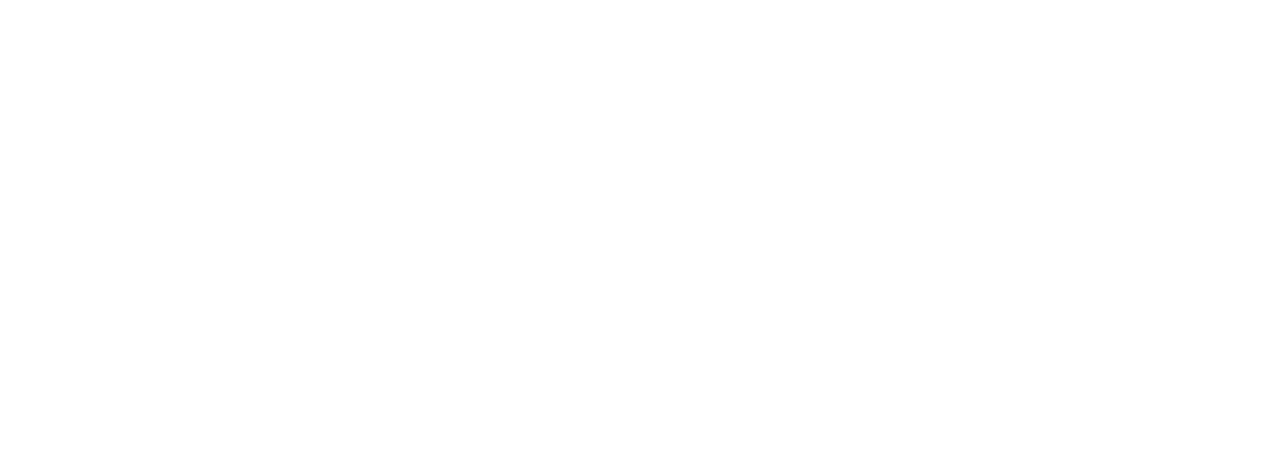
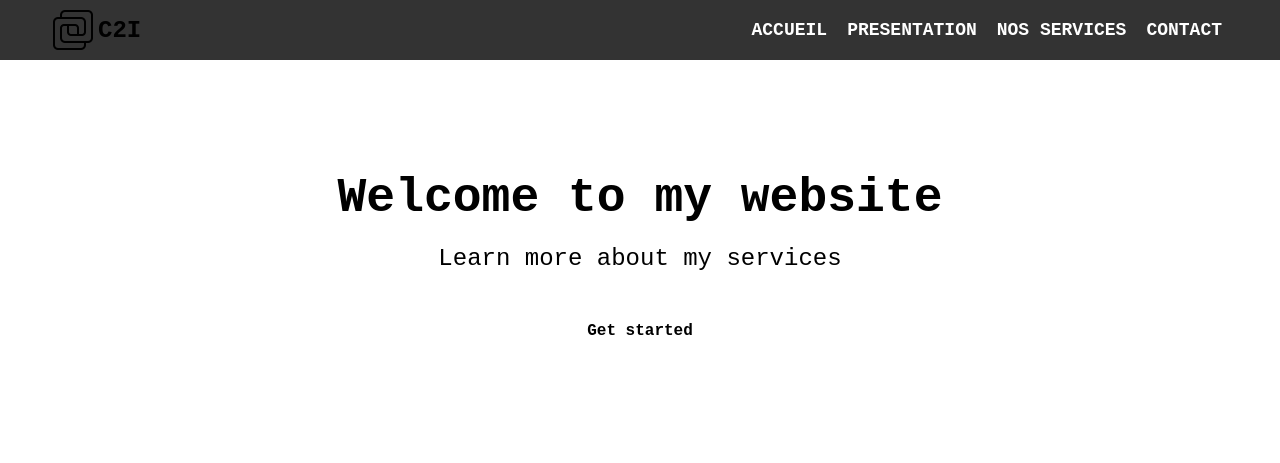
Before and after one commit to morislorys/aplicaen, a plain HTML site: page index.html in a window 1280 px wide. Drawn offline with Linux system fonts and the light colour scheme.

Commit message:
another commit

```diff
--- a/index.html
+++ b/index.html
@@ -3,8 +3,40 @@
     <meta charset="UTF-8">
     <meta http-equiv="X-UA-Compatible" content="IE=edge">
     <meta name="viewport" content="width=device-width, initial-scale=1.0">
+    <link rel="stylesheet" href="./style/style.css">
     <title>C2I - Caen innovation et ingénierie</title>
 </head>
 <body>
+    <nav >
+        <div class="navBar">
+            <div class="logo">
+                <img src="./img/logo.png" alt="Logo">
+                <h1>C2I</h1>
+            </div>
+            <div class="navLinks">
+                <ul>
+                    <li><a href="#">Accueil</a></li>
+                    <li><a href="#">Presentation</a></li>
+                    <li><a href="#">Nos services</a></li>
+                    <li><a href="#">Contact</a></li>
+                  </ul>
+            </div>
+            <div id="openBtn">
+                <a href="#" >
+                    <span class="burger-icon">
+                      <span> iiioppp</span>
+                      <span></span>
+                      <span></span>
+                    </span>
+                  </a>
+            </div>
+        </div>
+      </nav>
+    <div class="hero-banner">
+  <h1>Welcome to my website</h1>
+  <p>Learn more about my services</p>
+  <a href="#" class="btn">Get started</a>
+</div>
+<script></script>
 </body>
 </html>
--- a/style/style.css
+++ b/style/style.css
@@ -0,0 +1,102 @@
+
+*{
+    margin:0px;
+    padding: 0px;
+    font-family:'Courier New', Courier, monospace;
+    scroll-behavior: smooth;
+}
+/* NAV-BAR*/
+.logo {
+    display: flex;
+    align-items: center;
+}
+.navBar{
+    display: flex;
+    justify-content: space-between;
+    align-items: center;
+    width: calc(100% - 6rem);
+    margin-inline: auto;
+    height: 100%;
+}
+
+nav {
+    background-color: #333;
+    height: 60px;
+  }
+
+  nav ul {
+    list-style: none;
+    margin: 0;
+    padding: 0;
+    display: flex;
+    justify-content: center;
+    align-items: center;
+    height: 100%;
+  }
+
+  nav li {
+    margin: 0 10px;
+  }
+
+  nav a {
+    color: #fff;
+    text-decoration: none;
+    font-size: 18px;
+    font-weight: bold;
+    text-transform: uppercase;
+    transition: all 0.3s ease;
+  }
+
+  nav a:hover {
+    color: #f1c40f;
+  }
+  #openBtn {
+    display: none;
+  }
+@media(max-width: 800px) {
+    #openBtn {
+        display: block;
+    }
+    .navLinks {
+        display: none;
+    }
+}
+
+/* HERO BANNNER*/
+.hero-banner {
+    /* background-image: url('your-image-url.jpg'); */
+    background-size: cover;
+    background-position: center;
+    height: 400px;
+    display: flex;
+    flex-direction: column;
+    justify-content: center;
+    align-items: center;
+    text-align: center;
+    color: black;
+  }
+
+  .hero-banner h1 {
+    font-size: 48px;
+    margin-bottom: 20px;
+  }
+
+  .hero-banner p {
+    font-size: 24px;
+    margin-bottom: 40px;
+  }
+
+  .btn {
+    background-color: #fff;
+    color: #000;
+    padding: 10px 20px;
+    border-radius: 5px;
+    text-decoration: none;
+    font-weight: bold;
+    transition: all 0.3s ease;
+  }
+
+  .btn:hover {
+    background-color: #000;
+    color: #fff;
+  }
```
Also changed, not shown: img/logo.png (added).
